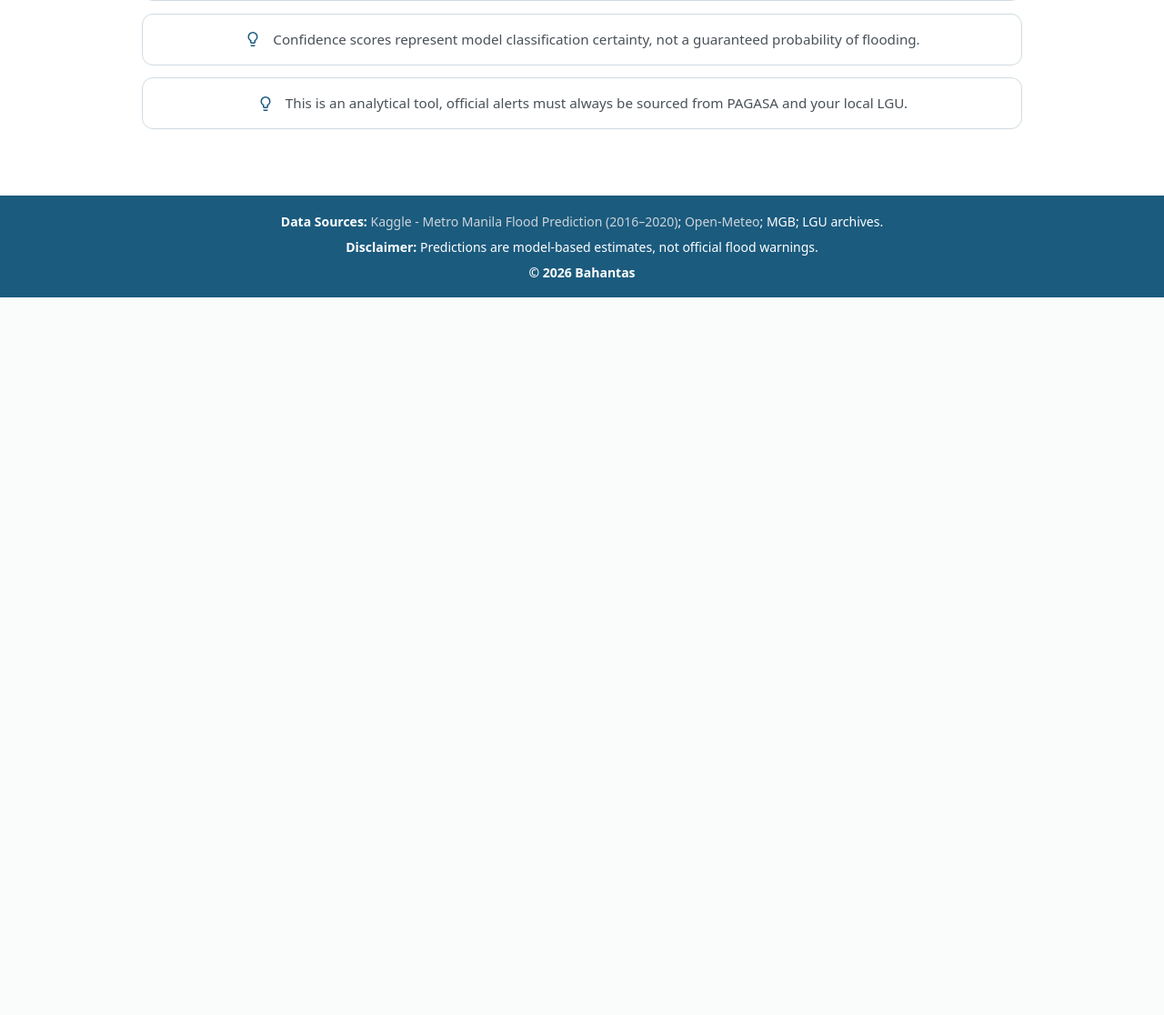
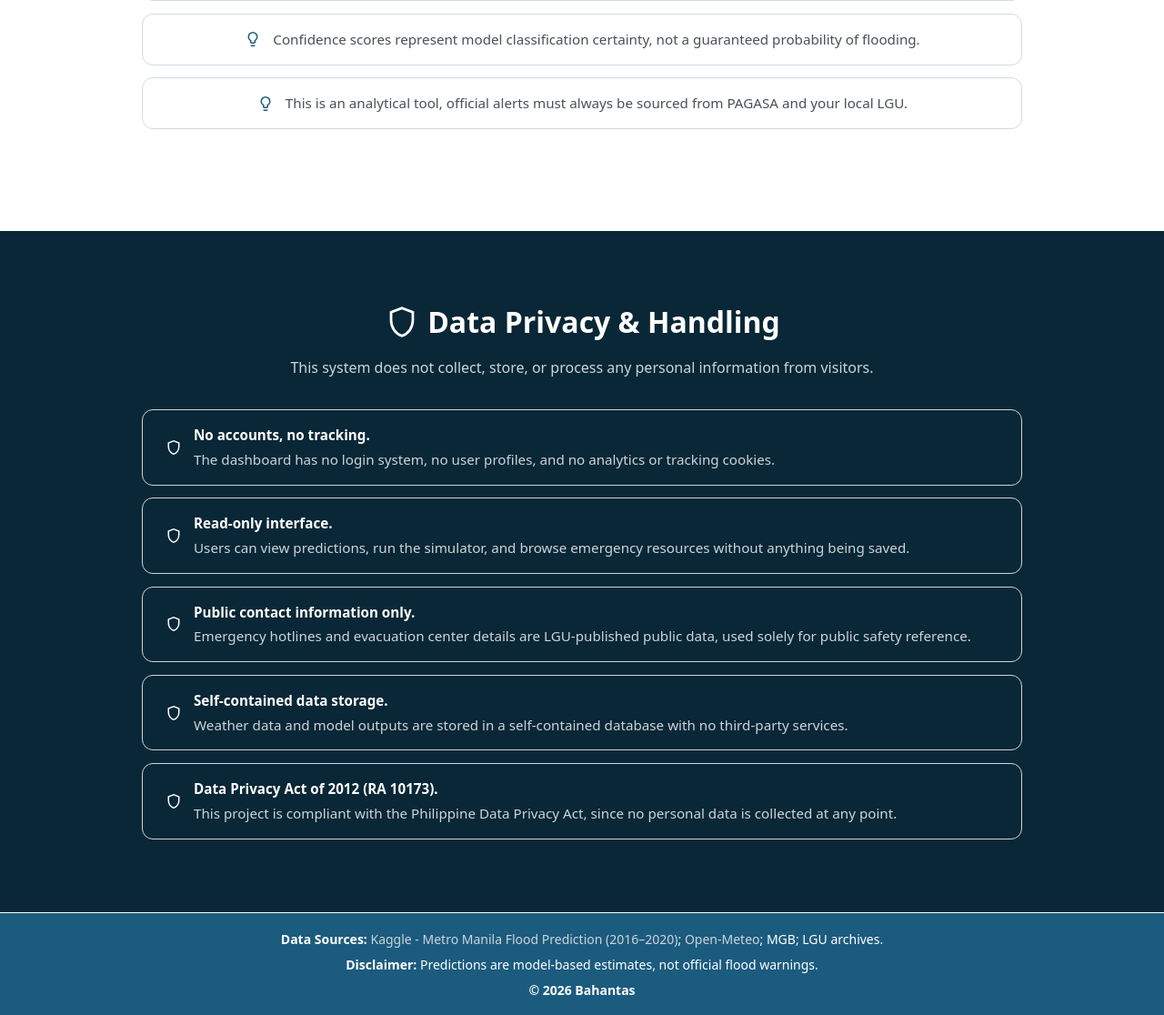
Before and after one commit to redkyladenise/flood-risk-system, a Flask app: page /about in a window 1280 px wide. Shown: the part 1590-2706 px from the top of the page at 91% size. Before the commit the page ends 1917 px from the top, so only its background shows below. Run offline with Flask 3, Linux system fonts and the light colour scheme; parts of the project's set-up code (start-up, migrations or seed data) failed here and were passed over; some libraries are stand-ins or nearby versions.

Commit message:
add Data Privacy section to About page; remove unused geojson_boundary column

```diff
--- a/app/db_models.py
+++ b/app/db_models.py
@@ -11,7 +11,6 @@ class City(db.Model):
     elevation_m = db.Column(db.Float)
     latitude = db.Column(db.Float)
     longitude = db.Column(db.Float)
-    geojson_boundary = db.Column(db.Text)  # reference path for choropleth map
 
 
 class WeatherRecord(db.Model):
--- a/app/static/css/about.css
+++ b/app/static/css/about.css
@@ -136,7 +136,7 @@
 
 .keep-in-mind {
     max-width: 1000px;
-    margin: 0 auto;
+    margin: 4rem auto;
     padding: 3rem 1rem;
     text-align: center;
 }
@@ -183,12 +183,82 @@
     background: #f8fafc;
 }
 
-.keep-in-mind hr {
-    margin: 0;
-    border-color: #dee2e6;
+.privacy-section {
+    background-color: #092736;
+    color: #ffffff;
+    padding: 5rem 0;
+    width: 100vw;
+    position: relative;
+    left: 50%;
+    right: 50%;
+    margin-left: -50vw;
+    margin-right: -50vw;
+
+    margin-bottom: -1.5rem !important;
+}
+
+.privacy-section > h2,
+.privacy-section > p,
+.privacy-section > .privacy-list {
+    max-width: 1000px;
+    margin-left: auto;
+    margin-right: auto;
+    padding-left: 1rem;
+    padding-right: 1rem;
+}
+
+.privacy-section h2 {
+    font-weight: 700;
+    font-size: 2rem;
+    color: #ffffff;
+    margin-bottom: 1rem;
+}
+
+.privacy-section > p {
+    color: #ced4da;
+    line-height: 1.75;
+    font-size: 1rem;
+    margin-bottom: 2rem;
+    text-align: center;
+}
+
+.privacy-list {
+    display: flex;
+    flex-direction: column;
+    gap: 0.85rem;
+}
+
+.privacy-item {
+    display: flex;
+    align-items: center;
+    gap: 0.75rem;
+    color: #ced4da;
+    line-height: 1.5;
+    font-size: 0.95rem;
+    padding: 1rem 1.5rem;
+    border: 1px solid #ced4da;
+    border-radius: 12px;
+    transition: all 0.2s ease-in-out;
+}
+
+.privacy-item:hover {
+    border-color: #f8fafc;
+    background: #103d54;
+}
+
+.privacy-item svg {
+    color: #ffffff;
+    flex-shrink: 0;
+}
+
+.privacy-item strong {
+    display: block;
+    color: #ffffff;
+    margin-bottom: 4px;
 }
 
 @media (max-width: 768px) {
     .about-hero h1 { font-size: 2rem; }
-    .about-dark { padding: 2.5rem 0; }
+    .about-dark .privacy-section { padding: 2.5rem 0; }
+
 }
--- a/app/templates/about.html
+++ b/app/templates/about.html
@@ -111,6 +111,59 @@
     </div>
 </section>
 
+<section class="privacy-section">
+    <h2 class="d-flex align-items-center justify-content-center gap-2 mb-3">
+        <svg xmlns="http://www.w3.org/2000/svg" height="40px" viewBox="0 -960 960 960" width="40px" fill="#ffffff"><path d="M480-80.67q-139.67-35-229.83-161.5Q160-368.67 160-520.67v-240l320-120 320 120v240q0 152-90.17 278.5Q619.67-115.67 480-80.67Zm0-69.33q111.33-36.33 182.33-139.67 71-103.33 71-231v-193.66L480-809.67l-253.33 95.34v193.66q0 127.67 71 231Q368.67-186.33 480-150Zm0-330Z"/></svg>
+        <span>Data Privacy &amp; Handling</span>
+    </h2>
+
+    <p>
+        This system does not collect, store, or process any personal information
+        from visitors.
+    </p>
+
+    <div class="privacy-list">
+        <div class="privacy-item">
+            <svg class="flex-shrink-0" xmlns="http://www.w3.org/2000/svg" height="20px" viewBox="0 -960 960 960" width="20px" fill="#ffffff"><path d="M480-96q-135-33-223.5-152.84Q168-368.69 168-515v-229l312-120 312 120v229q0 146.31-88.5 266.16Q615-129 480-96Zm0-75q104-32.25 172-129t68-215v-180l-240-92-240 92v180q0 118.25 68 215t172 129Zm0-308Z"/></svg>
+            <div>
+                <strong>No accounts, no tracking.</strong>
+                The dashboard has no login system, no user profiles, and no
+                analytics or tracking cookies.
+            </div>
+        </div>
+        <div class="privacy-item">
+            <svg class="flex-shrink-0" xmlns="http://www.w3.org/2000/svg" height="20px" viewBox="0 -960 960 960" width="20px" fill="#ffffff"><path d="M480-96q-135-33-223.5-152.84Q168-368.69 168-515v-229l312-120 312 120v229q0 146.31-88.5 266.16Q615-129 480-96Zm0-75q104-32.25 172-129t68-215v-180l-240-92-240 92v180q0 118.25 68 215t172 129Zm0-308Z"/></svg>
+            <div>
+                <strong>Read-only interface.</strong>
+                Users can view predictions, run the simulator, and browse
+                emergency resources without anything being saved.
+            </div>
+        </div>
+        <div class="privacy-item">
+            <svg class="flex-shrink-0" xmlns="http://www.w3.org/2000/svg" height="20px" viewBox="0 -960 960 960" width="20px" fill="#ffffff"><path d="M480-96q-135-33-223.5-152.84Q168-368.69 168-515v-229l312-120 312 120v229q0 146.31-88.5 266.16Q615-129 480-96Zm0-75q104-32.25 172-129t68-215v-180l-240-92-240 92v180q0 118.25 68 215t172 129Zm0-308Z"/></svg>
+            <div>
+                <strong>Public contact information only.</strong>
+                Emergency hotlines and evacuation center details are LGU-published public data, used solely for public safety reference.
+            </div>
+        </div>
+        <div class="privacy-item">
+            <svg class="flex-shrink-0" xmlns="http://www.w3.org/2000/svg" height="20px" viewBox="0 -960 960 960" width="20px" fill="#ffffff"><path d="M480-96q-135-33-223.5-152.84Q168-368.69 168-515v-229l312-120 312 120v229q0 146.31-88.5 266.16Q615-129 480-96Zm0-75q104-32.25 172-129t68-215v-180l-240-92-240 92v180q0 118.25 68 215t172 129Zm0-308Z"/></svg>
+            <div>
+                <strong>Self-contained data storage.</strong>
+                Weather data and model outputs are stored in a self-contained database with no third-party services.
+            </div>
+        </div>
+        <div class="privacy-item">
+            <svg class="flex-shrink-0" xmlns="http://www.w3.org/2000/svg" height="20px" viewBox="0 -960 960 960" width="20px" fill="#ffffff"><path d="M480-96q-135-33-223.5-152.84Q168-368.69 168-515v-229l312-120 312 120v229q0 146.31-88.5 266.16Q615-129 480-96Zm0-75q104-32.25 172-129t68-215v-180l-240-92-240 92v180q0 118.25 68 215t172 129Zm0-308Z"/></svg>
+            <div>
+                <strong>Data Privacy Act of 2012 (RA 10173).</strong>
+                This project is compliant with the Philippine Data Privacy Act,
+                since no personal data is collected at any point.
+            </div>
+        </div>
+    </div>
+</section>
+
 <link rel="stylesheet" href="{{ url_for('static', filename='css/about.css') }}" />
 
 {% endblock %}
--- a/app/templates/emergency.html
+++ b/app/templates/emergency.html
@@ -57,7 +57,7 @@
     <hr class="my-4">
 
     <div class="d-flex justify-content-between align-items-center flex-wrap gap-3 mb-3">
-        <h2 class="mb-2 fw-bold">Local Evacuation Centers &amp; Contacts</h2>
+        <h2 class="mb-2 fw-bold">Local Contacts &amp; Evacuation Centers</h2>
 
         <div class="dropdown">
             <button class="btn btn-light border rounded-pill d-flex align-items-center gap-2 px-4 py-2"
--- a/scripts/migrate_data.py
+++ b/scripts/migrate_data.py
@@ -50,7 +50,6 @@ with app.app_context():
                 elevation_m=elev,
                 latitude=lat,
                 longitude=lon,
-                geojson_boundary=None,  # ====== will be filled later for choropleth map =====
             )
             db.session.add(new_city)
             db.session.flush()
```
Also changed, not shown: instance/database.db.
